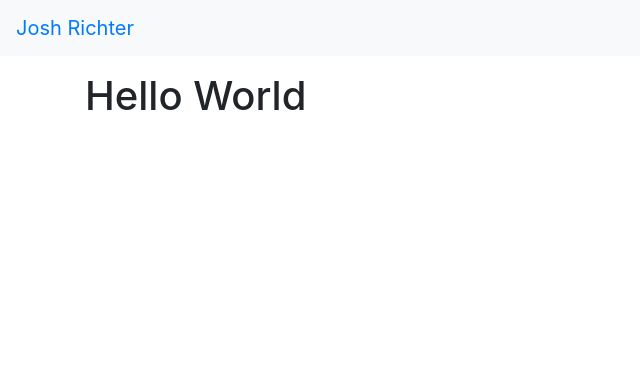
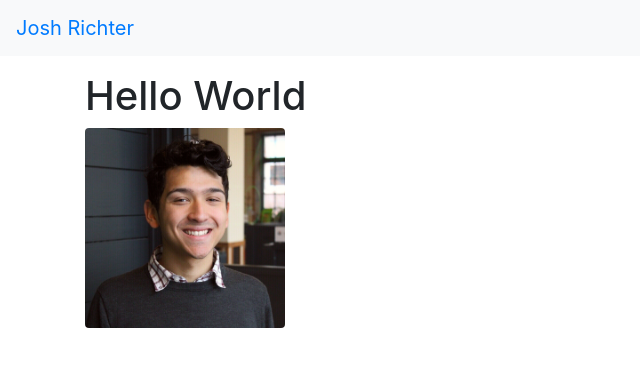
Before and after one commit to jjrmich/jjrmich.github.io, a website: page index.html in a window 1280 px wide. Shown: the whole page, without its empty margins (0-640 px from the left). Drawn offline with nearby package versions, Linux system fonts and the light colour scheme.

Commit message:
added my picture

```diff
--- a/index.html
+++ b/index.html
@@ -15,6 +15,7 @@
     </nav>
     <div class="container py-3">
       <h1>Hello World</h1>
+      <img src="assets/josh-linkedin.jpg" class="rounded float-left" width="200" height="200" alt="Josh's Picture">
     </div>
   </body>
 </html>
```
Also changed, not shown: assets/josh-linkedin.jpg (added).
